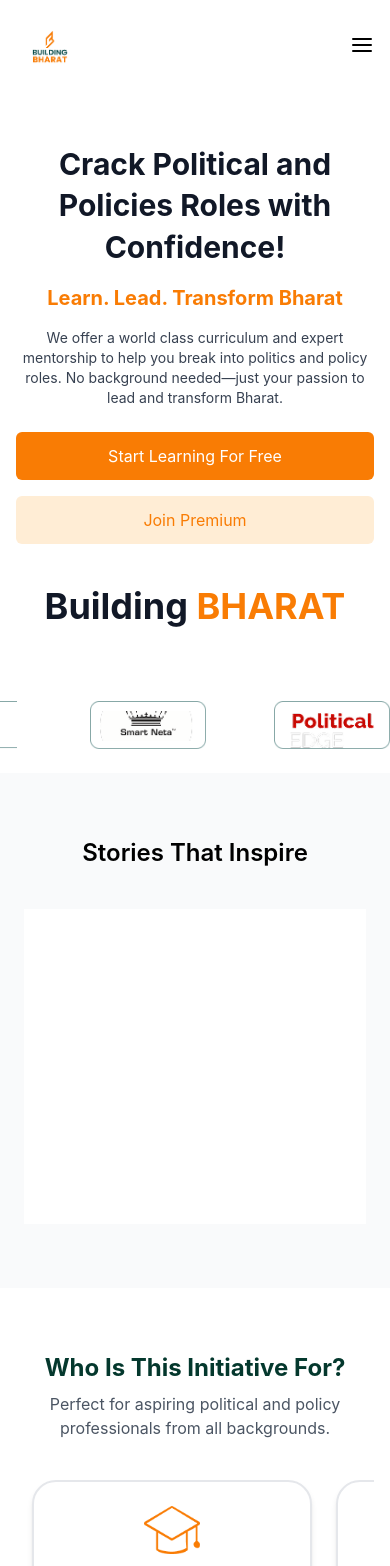
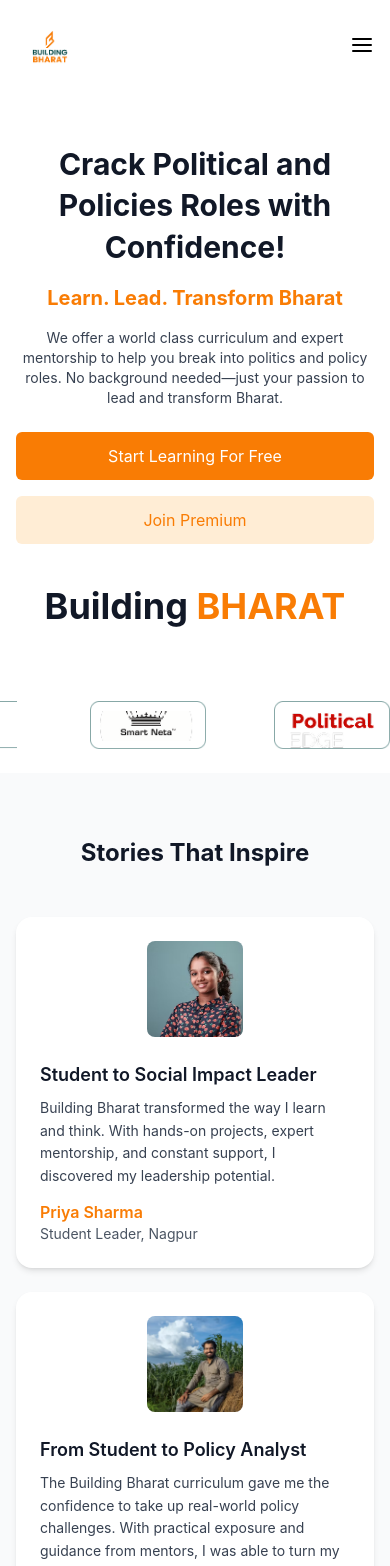
Before and after one commit to agnivo988/building-bharat-1st-task, a Next.js app: page / in a window 390 px wide. Shown: the top 1566 px of the page. Built offline with nearby package versions, Linux system fonts and the light colour scheme.

Commit message:
added responsiveness

```diff
--- a/components/ContactSection.js
+++ b/components/ContactSection.js
@@ -90,7 +90,7 @@ export default function ContactSection() {
             </div>
 
             {/* Submit Button */}
-            <div className="flex justify-end pt-4">
+            <div className="flex justify-center pt-4">
               <motion.button
                 whileHover={{ scale: 1.05 }}
                 whileTap={{ scale: 0.95 }}
--- a/components/Testimonials.js
+++ b/components/Testimonials.js
@@ -1,6 +1,4 @@
 'use client'
-
-import { useEffect, useRef } from 'react'
 
 export default function Testimonials() {
   const testimonials = [
@@ -27,27 +25,56 @@ export default function Testimonials() {
     },
   ]
 
+  const duplicated = [...testimonials, ...testimonials] // for infinite loop
+
   return (
-    <section className="bg-gray-50 py-16 px-6 overflow-hidden">
-      <div className="max-w-6xl mx-auto text-center">
-        <h2 className="text-2xl md:text-3xl font-semibold text-dark">
+    <section className="bg-gray-50 py-16 px-4 md:px-8 overflow-hidden">
+      <div className="max-w-6xl mx-auto">
+        <h2 className="text-2xl md:text-3xl font-bold text-center text-gray-900 mb-12">
           Stories That Inspire
         </h2>
-      </div>
 
-      {/* Scrolling container */}
-      <div className="relative mt-10 overflow-hidden">
-        <div className="flex w-max animate-scroll-x space-x-6">
-          {[...testimonials, ...testimonials].map((item, index) => (
+        {/* Auto-scroll on large screens */}
+        <div className="relative">
+          <div className="hidden md:flex w-max animate-slide-scroll space-x-6">
+            {duplicated.map((item, index) => (
               <div
                 key={index}
-              className="flex-shrink-0 w-full md:w-[500px] bg-white rounded-2xl shadow-md p-6"
+                className="flex-shrink-0 w-[500px] bg-white rounded-xl shadow-md p-6"
               >
-              <div className="flex flex-col md:flex-row items-center gap-6">
+                <div className="flex flex-col sm:flex-row items-center gap-6">
                   <img
                     src={item.image}
                     alt={item.name}
-                  className="w-32 h-32 object-cover rounded-xl"
+                    className="w-24 h-24 object-cover rounded-lg"
+                  />
+                  <div className="text-left">
+                    <h3 className="text-lg font-semibold text-gray-900 mb-2">
+                      {item.title}
+                    </h3>
+                    <p className="text-gray-700 text-sm leading-relaxed mb-3">
+                      {item.text}
+                    </p>
+                    <p className="text-primary font-semibold">{item.name}</p>
+                    <p className="text-gray-600 text-sm">{item.role}</p>
+                  </div>
+                </div>
+              </div>
+            ))}
+          </div>
+
+          {/* Fallback: vertical layout on small screens */}
+          <div className="flex flex-col space-y-6 md:hidden">
+            {testimonials.map((item, index) => (
+              <div
+                key={index}
+                className="w-full bg-white rounded-xl shadow-md p-6"
+              >
+                <div className="flex flex-col sm:flex-row items-center gap-6">
+                  <img
+                    src={item.image}
+                    alt={item.name}
+                    className="w-24 h-24 object-cover rounded-lg"
                   />
                   <div className="text-left">
                     <h3 className="text-lg font-semibold text-gray-900 mb-2">
@@ -64,6 +91,7 @@ export default function Testimonials() {
             ))}
           </div>
         </div>
+      </div>
     </section>
   )
 }
--- a/styles/globals.css
+++ b/styles/globals.css
@@ -23,3 +23,15 @@
   -ms-overflow-style: none;
   scrollbar-width: none;
 }
+@keyframes slide-scroll {
+  0% {
+    transform: translateX(0%);
+  }
+  100% {
+    transform: translateX(-50%);
+  }
+}
+
+.animate-slide-scroll {
+  animation: slide-scroll 30s linear infinite;
+}
```
Lines whose indentation alone changed are shown as unchanged.
